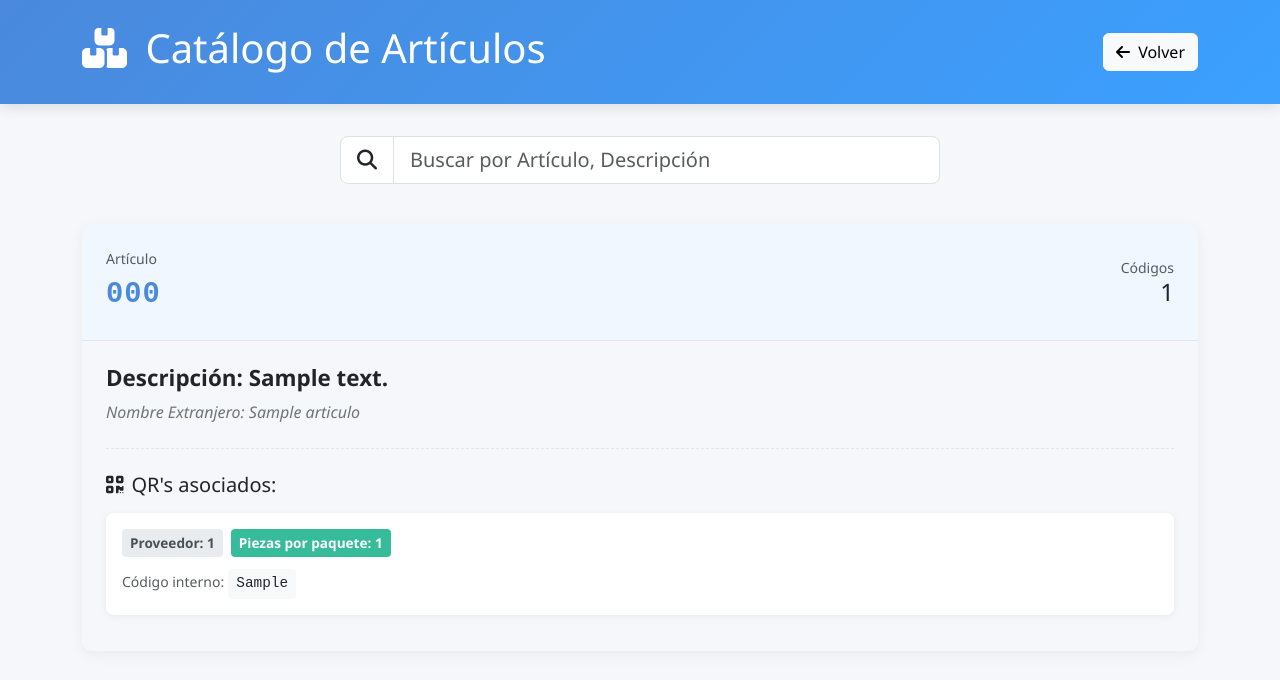
After one commit to Gitux1602/WMS-G16, a Flask app: page /articulos in a window 1280 px wide. The commit adds this page. Shown: the top 680 px of the page. Run offline with Flask 3, Linux system fonts and the light colour scheme; tables that the repository leaves empty hold one stand-in row (values such as "Sample post").

Commit message:
Modulo ver articulos terminado

```diff
--- a/app/__init__.py
+++ b/app/__init__.py
@@ -28,12 +28,14 @@ def create_app():
     from app.routes.conteo_sap import inventario_bp
     from app.routes.inventarios import inv_estado
     from app.routes.articulo_codigo import item
+    from app.routes.ver_articulos import ver_articulos
+
 
     app.register_blueprint(item)
     app.register_blueprint(auth)
     app.register_blueprint(main)
     app.register_blueprint(inventario_bp)
     app.register_blueprint(inv_estado)
-
+    app.register_blueprint(ver_articulos)
 
     return app
--- /dev/null
+++ b/app/routes/ver_articulos.py
@@ -0,0 +1,13 @@
+from flask import render_template, Blueprint
+from app import db
+from app.models import Articulo
+
+ver_articulos = Blueprint('ver_articulos', __name__)
+
+@ver_articulos.route('/articulos', methods=['GET'])
+def mostrar_articulos():
+    # Obtener todos los artículos con sus códigos de barras relacionados
+    articulos = Articulo.query.options(db.joinedload(Articulo.codigos_barras)).all()
+
+    # Pasar los artículos a la plantilla
+    return render_template('ver_articulos.html', articulos=articulos)
--- a/app/templates/home.html
+++ b/app/templates/home.html
@@ -210,7 +210,7 @@
                             <h5>Ver Artículos</h5>
                             <p class="text-muted">Consulta el catálogo completo</p>
                         </div>
-                        <a href="{{ url_for('inventarios_estado.inventarios_cerrados') }}" class="btn btn-primary btn-card">Acceder</a>
+                        <a href="{{ url_for('ver_articulos.mostrar_articulos') }}" class="btn btn-primary btn-card">Acceder</a>
                     </div>
                 </div>
             </div>
--- /dev/null
+++ b/app/templates/ver_articulos.html
@@ -0,0 +1,268 @@
+<!DOCTYPE html>
+<html lang="es">
+
+<head>
+    <meta charset="UTF-8">
+    <meta name="viewport" content="width=device-width, initial-scale=1.0">
+    <title>Catálogo de Artículos</title>
+    <!-- Bootstrap CSS -->
+    <link href="https://cdn.jsdelivr.net/npm/bootstrap@5.3.2/dist/css/bootstrap.min.css" rel="stylesheet">
+    <!-- Font Awesome -->
+    <link rel="stylesheet" href="https://cdnjs.cloudflare.com/ajax/libs/font-awesome/6.4.0/css/all.min.css">
+    <style>
+        :root {
+            --primary-color: #4a89dc;
+            --secondary-color: #3ba0ff;
+            --light-color: #f8f9fa;
+            --dark-color: #343a40;
+            --success-color: #37bc9b;
+            --border-color: #e0e6ed;
+            --itemcode-bg: #f0f7ff;
+        }
+
+        body {
+            background-color: #f5f7fa;
+            font-family: 'Segoe UI', Tahoma, Geneva, Verdana, sans-serif;
+        }
+
+        .header {
+            background: linear-gradient(135deg, var(--primary-color), var(--secondary-color));
+            color: white;
+            padding: 1.5rem 0;
+            margin-bottom: 2rem;
+            box-shadow: 0 4px 12px rgba(0, 0, 0, 0.1);
+        }
+
+        .article-card {
+            border: none;
+            border-radius: 10px;
+            box-shadow: 0 4px 15px rgba(0, 0, 0, 0.05);
+            margin-bottom: 30px;
+            transition: transform 0.3s ease;
+            overflow: hidden;
+        }
+
+        .article-card:hover {
+            transform: translateY(-5px);
+        }
+
+        .itemcode-header {
+            background-color: var(--itemcode-bg);
+            padding: 1.5rem;
+            border-bottom: 1px solid var(--border-color);
+        }
+
+        .itemcode-display {
+            font-family: 'Courier New', monospace;
+            font-size: 1.8rem;
+            font-weight: 700;
+            color: var(--primary-color);
+            letter-spacing: 1px;
+        }
+
+        .article-details {
+            padding: 1.5rem;
+        }
+
+        .article-title {
+            font-size: 1.4rem;
+            font-weight: 600;
+            margin-bottom: 0.5rem;
+        }
+
+        .article-frngname {
+            color: #6c757d;
+            font-style: italic;
+            margin-bottom: 1.5rem;
+        }
+
+        .barcode-section {
+            border-top: 1px dashed var(--border-color);
+            padding-top: 1.5rem;
+            margin-top: 1.5rem;
+        }
+
+        .barcode-item {
+            padding: 1rem;
+            margin-bottom: 0.75rem;
+            background-color: white;
+            border-radius: 8px;
+            box-shadow: 0 2px 8px rgba(0, 0, 0, 0.05);
+        }
+
+        .proveedor-badge {
+            background-color: #e9ecef;
+            color: #495057;
+            padding: 0.25rem 0.5rem;
+            border-radius: 4px;
+            font-size: 0.85rem;
+            font-weight: 600;
+        }
+
+        .pqt-badge {
+            background-color: var(--success-color);
+            color: white;
+            padding: 0.25rem 0.5rem;
+            border-radius: 4px;
+            font-size: 0.85rem;
+            font-weight: 600;
+            margin-left: 0.5rem;
+        }
+
+        .codigo-interno {
+            font-family: 'Courier New', monospace;
+            background-color: #f8f9fa;
+            padding: 0.25rem 0.5rem;
+            border-radius: 4px;
+            font-size: 0.9rem;
+            display: inline-block;
+            margin-top: 0.5rem;
+        }
+
+        .search-container {
+            max-width: 600px;
+            margin: 0 auto 2.5rem;
+        }
+
+        .empty-state {
+            padding: 3rem 0;
+            text-align: center;
+            color: #6c757d;
+        }
+
+        .empty-state i {
+            font-size: 3rem;
+            color: #dee2e6;
+            margin-bottom: 1rem;
+        }
+    </style>
+</head>
+
+<body>
+    <!-- Cabecera -->
+    <div class="header">
+        <div class="container">
+            <div class="d-flex justify-content-between align-items-center">
+                <h1><i class="fas fa-boxes me-2"></i> Catálogo de Artículos</h1>
+                <a href="{{ url_for('main.home') }}" class="btn btn-light">
+                    <i class="fas fa-arrow-left me-1"></i> Volver
+                </a>
+            </div>
+        </div>
+    </div>
+
+    <!-- Contenido principal -->
+    <div class="container">
+        <!-- Barra de búsqueda -->
+        <div class="search-container">
+            <div class="input-group input-group-lg">
+                <span class="input-group-text bg-white"><i class="fas fa-search"></i></span>
+                <input type="text" class="form-control" placeholder="Buscar por Artículo, Descripción" id="searchInput">
+                <!--<button class="btn btn-primary" type="button" id="searchButton">
+                    Buscar
+                </button>-->
+            </div>
+        </div>
+
+        <!-- Lista de artículos -->
+        {% if articulos %}
+        {% for articulo in articulos %}
+        <div class="article-card">
+            <!-- Encabezado con ItemCode destacado -->
+            <div class="itemcode-header">
+                <div class="d-flex justify-content-between align-items-center">
+                    <div>
+                        <div class="text-muted small mb-1">Artículo</div>
+                        <div class="itemcode-display">{{ articulo.itemcode }}</div>
+                    </div>
+                    <div class="text-end">
+                        <div class="text-muted small">Códigos</div>
+                        <div class="h4 mb-0">{{ articulo.codigos_barras|length }}</div>
+                    </div>
+                </div>
+            </div>
+
+            <!-- Detalles del artículo -->
+            <div class="article-details">
+                <h3 class="article-title">Descripción: {{ articulo.descripcion }}</h3>
+                <div class="article-frngname">Nombre Extranjero: {{ articulo.frngname }}</div>
+
+                <!-- Sección de códigos de barras -->
+                {% if articulo.codigos_barras %}
+                <div class="barcode-section">
+                    <h5 class="mb-3"><i class="fas fa-qrcode me-2"></i>QR's asociados:</h5>
+
+                    {% for codigo in articulo.codigos_barras %}
+                    <div class="barcode-item">
+                        <div class="d-flex align-items-center mb-1">
+                            <span class="proveedor-badge">Proveedor: {{ codigo.proveedor_id }}</span>
+                            <span class="pqt-badge">Piezas por paquete: {{ codigo.pqt }}</span>
+                        </div>
+                        <div>
+                            <small class="text-muted">Código interno:</small>
+                            <span class="codigo-interno">{{ codigo.codigo_barras }}</span>
+                        </div>
+                    </div>
+                    {% endfor %}
+                </div>
+                {% else %}
+                <div class="empty-state">
+                    <i class="fas fa-qrcode"></i>
+                    <p>No hay códigos registrados para este artículo</p>
+                </div>
+                {% endif %}
+            </div>
+        </div>
+        {% endfor %}
+        {% else %}
+        <div class="card">
+            <div class="card-body empty-state">
+                <i class="fas fa-box-open"></i>
+                <h4>No hay artículos registrados</h4>
+                <p>No se encontraron artículos en la base de datos</p>
+            </div>
+        </div>
+        {% endif %}
+    </div>
+
+    <!-- Bootstrap JS -->
+    <script src="https://cdn.jsdelivr.net/npm/bootstrap@5.3.2/dist/js/bootstrap.bundle.min.js"></script>
+
+    <!-- Script para búsqueda -->
+    <script>
+        document.addEventListener('DOMContentLoaded', function () {
+            const searchInput = document.getElementById('searchInput');
+            const articleCards = document.querySelectorAll('.article-card');
+
+            function filterArticles() {
+                const searchTerm = searchInput.value.toLowerCase();
+
+                articleCards.forEach(card => {
+                    const itemcode = card.querySelector('.itemcode-display').textContent.toLowerCase();
+                    const descripcion = card.querySelector('.article-title').textContent.toLowerCase();
+                    const frngname = card.querySelector('.article-frngname').textContent.toLowerCase();
+
+                    // Buscar también en los códigos de proveedor
+                    let proveedorMatch = false;
+                    const proveedorBadges = card.querySelectorAll('.proveedor-badge');
+                    proveedorBadges.forEach(badge => {
+                        if (badge.textContent.toLowerCase().includes(searchTerm)) {
+                            proveedorMatch = true;
+                        }
+                    });
+
+                    const matches = itemcode.includes(searchTerm) ||
+                        descripcion.includes(searchTerm) ||
+                        frngname.includes(searchTerm) ||
+                        proveedorMatch;
+
+                    card.style.display = matches ? '' : 'none';
+                });
+            }
+
+            searchInput.addEventListener('keyup', filterArticles);
+        });
+    </script>
+</body>
+
+</html>
```
